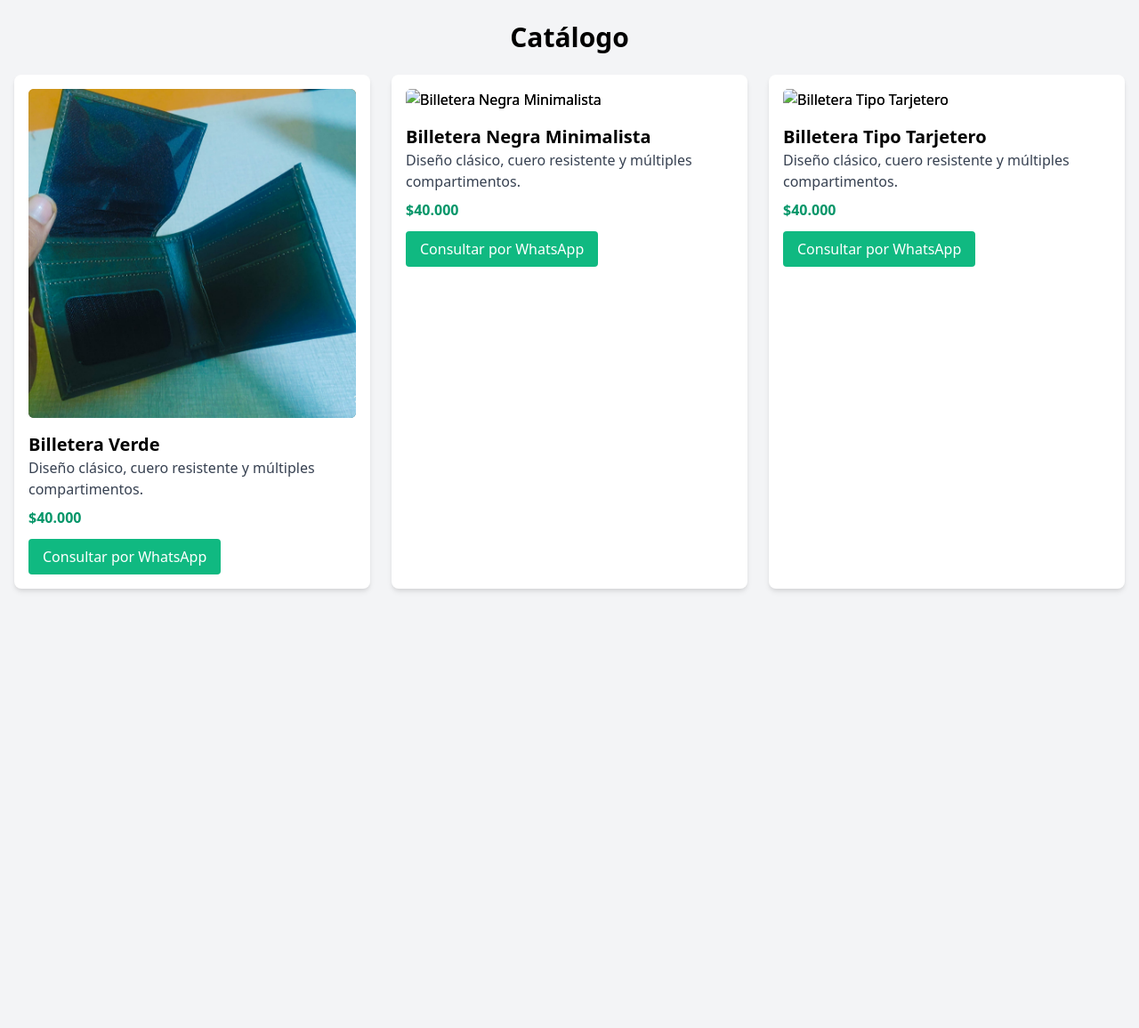
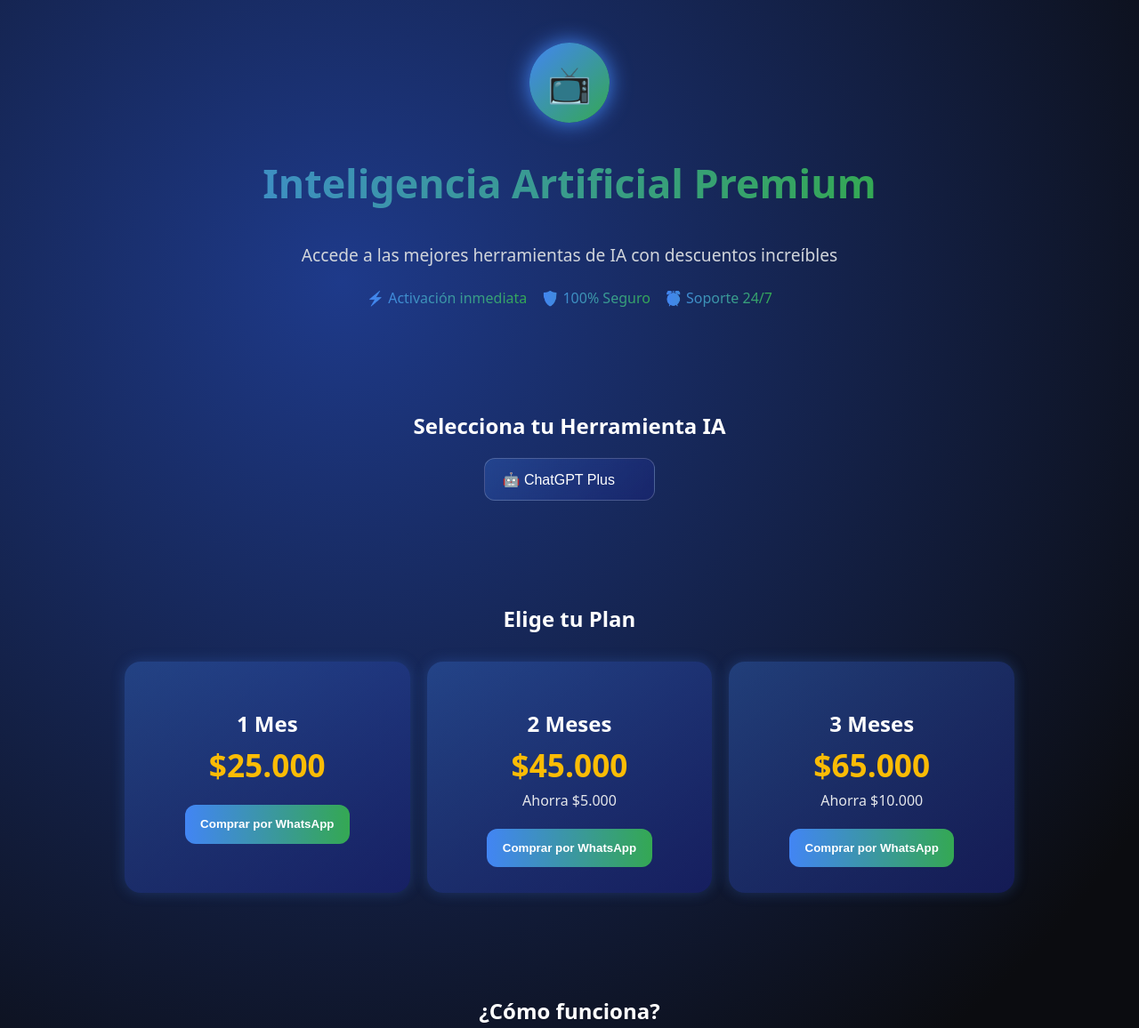
Before and after one commit to tomas2025-gif/catalogo-counts-ai, a plain HTML site: page index.html in a window 1280 px wide. Shown: the top 1156 px of the page at 89% size. Before the commit the page ends 800 px from the top, so only its background shows below. Drawn offline with nearby package versions, Linux system fonts and the light colour scheme.

Commit message:
Initial commit: AI Services Landing Page

```diff
--- a/cargarProductos.js
+++ /dev/null
@@ -1,32 +0,0 @@
-const contenedor = document.getElementById('productos');
-const telefono = "3182532667"; // Tu número real
-
-fetch('productos.json')
-  .then(response => response.json())
-  .then(productos => {
-    productos.forEach(p => {
-      const card = document.createElement('div');
-      card.className = "bg-white rounded-lg shadow-md p-4";
-
-      card.innerHTML = `
-        <div class="group relative w-full aspect-square overflow-hidden rounded-md mb-4">
-          <img src="${p.imagen_primaria}"
-               alt="${p.nombre}"
-               class="w-full h-full object-contain transition-opacity duration-300 group-hover:opacity-0">
-          <img src="${p.imagen_secundaria}"
-               alt="${p.nombre}"
-               class="absolute inset-0 w-full h-full object-contain">
-        </div>
-        <h2 class="text-xl font-semibold">${p.nombre}</h2>
-        <p class="text-gray-700 mb-2">${p.descripcion}</p>
-        <p class="text-green-600 font-bold">$${p.precio.toLocaleString('es-CO')}</p>
-        <a href="https://wa.me/${telefono}?text=${encodeURIComponent(p.mensaje)}"
-           class="inline-block mt-3 bg-green-500 text-white px-4 py-2 rounded hover:bg-green-600"
-           target="_blank">
-          Consultar por WhatsApp
-        </a>
-      `;
-
-      contenedor.appendChild(card);
-    });
-  });
--- /dev/null
+++ b/css/style.css
@@ -0,0 +1,220 @@
+/* === Estilo general inspirado en Google Gemini === */
+
+:root {
+  --blue: #4285f4;
+  --green: #34a853;
+  --yellow: #fbbc05;
+  --red: #ea4335;
+  --bg-dark: #0b0c10;
+  --text-light: #ffffff;
+  --card-bg: rgba(255, 255, 255, 0.08);
+}
+
+body {
+  margin: 0;
+  font-family: "Poppins", system-ui, sans-serif;
+  color: var(--text-light);
+  background: radial-gradient(circle at 30% 20%, #1e3a8a, #0b0c10 70%);
+  text-align: center;
+  overflow-x: hidden;
+}
+
+section {
+  padding: 3rem 1rem;
+  max-width: 1000px;
+  margin: 0 auto;
+}
+
+/* === Hero section === */
+#hero .icon {
+  background: linear-gradient(135deg, var(--blue), var(--green));
+  width: 90px;
+  height: 90px;
+  border-radius: 50%;
+  display: flex;
+  align-items: center;
+  justify-content: center;
+  font-size: 2.5rem;
+  margin: 0 auto 1rem;
+  box-shadow: 0 0 25px var(--blue);
+}
+
+#hero h1 {
+  font-size: 2.8rem;
+  font-weight: 700;
+  background: linear-gradient(90deg, var(--blue), var(--green), var(--yellow), var(--red));
+  background-size: 300% 300%;
+  animation: gradientMove 6s ease infinite;
+  -webkit-background-clip: text;
+  color: transparent;
+}
+
+@keyframes gradientMove {
+  0% { background-position: 0% 50%; }
+  50% { background-position: 100% 50%; }
+  100% { background-position: 0% 50%; }
+}
+
+#hero p {
+  color: #d1d5db;
+  margin-bottom: 1.5rem;
+  font-size: 1.2rem;
+}
+
+.features {
+  display: flex;
+  justify-content: center;
+  gap: 1rem;
+  flex-wrap: wrap;
+  color: #e2e8f0;
+}
+
+.features span {
+  background: linear-gradient(90deg, var(--blue), var(--green));
+  background-clip: text;
+  -webkit-background-clip: text;
+  color: transparent;
+  font-weight: 500;
+}
+
+/* === Selector === */
+/* === Selector actualizado estilo Gemini === */
+select {
+  padding: 0.9rem 1.2rem;
+  border-radius: 12px;
+  font-size: 1rem;
+  border: 1px solid rgba(255, 255, 255, 0.2);
+  background: linear-gradient(135deg, rgba(66, 133, 244, 0.25), rgba(26, 35, 126, 0.45));
+  color: #ffffff;
+  backdrop-filter: blur(6px);
+  transition: 0.3s;
+  appearance: none; /* oculta el estilo por defecto */
+  -webkit-appearance: none;
+  -moz-appearance: none;
+  cursor: pointer;
+}
+
+select:hover {
+  background: linear-gradient(135deg, rgba(66, 133, 244, 0.4), rgba(52, 168, 83, 0.5));
+  box-shadow: 0 0 15px rgba(66, 133, 244, 0.4);
+}
+
+select:focus {
+  outline: none;
+  border-color: var(--blue);
+  box-shadow: 0 0 20px rgba(66, 133, 244, 0.6);
+}
+
+/* Opciones dentro del desplegable */
+option {
+  background-color: #0b0c10;
+  color: white;
+  font-weight: 500;
+  padding: 0.6rem;
+  border: none;
+}
+
+option:hover,
+option:focus {
+  background: linear-gradient(90deg, var(--blue), var(--green));
+  color: white;
+}
+
+
+/* === Plan cards === */
+#plansContainer {
+  display: grid;
+  grid-template-columns: repeat(auto-fit, minmax(260px, 1fr));
+  gap: 1.2rem;
+  margin-top: 2rem;
+}
+
+.plan {
+  background: linear-gradient(145deg, rgba(66, 133, 244, 0.3), rgba(26, 35, 126, 0.6));
+  border-radius: 18px;
+  padding: 1.8rem;
+  position: relative;
+  transition: transform 0.3s ease, box-shadow 0.3s ease;
+  box-shadow: 0 0 15px rgba(66, 133, 244, 0.25);
+}
+
+.plan:hover {
+  transform: scale(1.05);
+  box-shadow: 0 0 30px rgba(66, 133, 244, 0.45);
+}
+
+.plan h3 {
+  font-size: 1.5rem;
+  margin-bottom: 0.4rem;
+}
+
+.plan .price {
+  font-size: 2.2rem;
+  font-weight: 700;
+  color: var(--yellow);
+}
+
+.plan p {
+  margin: 0.3rem 0;
+  color: #e5e7eb;
+}
+
+/* === Buttons === */
+button.buy {
+  margin-top: 1rem;
+  background: linear-gradient(90deg, var(--blue), var(--green));
+  color: white;
+  padding: 0.9rem 1.1rem;
+  border: none;
+  border-radius: 12px;
+  cursor: pointer;
+  font-weight: 600;
+  transition: 0.3s ease;
+}
+
+button.buy:hover {
+  background: linear-gradient(90deg, var(--green), var(--blue));
+  box-shadow: 0 0 20px rgba(66, 133, 244, 0.5);
+}
+
+/* === How section === */
+#how ol {
+  list-style: none;
+  padding: 0;
+  color: #d1d5db;
+  font-weight: 400;
+}
+
+#how li {
+  margin: 0.8rem 0;
+  background: rgba(255, 255, 255, 0.08);
+  border-radius: 10px;
+  padding: 0.6rem 1rem;
+  transition: 0.2s;
+}
+
+#how li:hover {
+  background: linear-gradient(90deg, var(--blue), var(--green));
+  color: white;
+}
+
+/* === Footer === */
+footer {
+  background: rgba(255, 255, 255, 0.08);
+  padding: 2rem;
+  font-size: 1rem;
+  color: #cbd5e1;
+  border-top: 1px solid rgba(255, 255, 255, 0.1);
+}
+
+footer a {
+  color: var(--green);
+  font-weight: bold;
+  text-decoration: none;
+  transition: 0.3s;
+}
+
+footer a:hover {
+  color: var(--yellow);
+  text-shadow: 0 0 8px var(--green);
+}
--- /dev/null
+++ b/data/platforms.json
@@ -0,0 +1,56 @@
+[
+  {
+    "name": "ChatGPT Plus",
+    "icon": "🤖",
+    "plans": [
+      { "duration": "1 Mes", "price": 25000 },
+      { "duration": "2 Meses", "price": 45000, "save": 5000 },
+      { "duration": "3 Meses", "price": 65000, "save": 10000 }
+    ]
+  },
+  {
+    "name": "Gemini Advanced",
+    "icon": "✨",
+    "plans": [
+      { "duration": "1 Mes", "price": 22000 },
+      { "duration": "2 Meses", "price": 40000, "save": 4000 },
+      { "duration": "3 Meses", "price": 58000, "save": 8000 }
+    ]
+  },
+  {
+    "name": "Grok Premium",
+    "icon": "⚡",
+    "plans": [
+      { "duration": "1 Mes", "price": 20000 },
+      { "duration": "2 Meses", "price": 36000, "save": 4000 },
+      { "duration": "3 Meses", "price": 52000, "save": 8000 }
+    ]
+  },
+  {
+    "name": "ChatPDF Pro",
+    "icon": "📄",
+    "plans": [
+      { "duration": "1 Mes", "price": 15000 },
+      { "duration": "2 Meses", "price": 26000, "save": 4000 },
+      { "duration": "3 Meses", "price": 37000, "save": 8000 }
+    ]
+  },
+  {
+    "name": "Canva Pro",
+    "icon": "🎨",
+    "plans": [
+      { "duration": "1 Mes", "price": 18000 },
+      { "duration": "2 Meses", "price": 32000, "save": 4000 },
+      { "duration": "3 Meses", "price": 46000, "save": 8000 }
+    ]
+  },
+  {
+    "name": "Claude Pro",
+    "icon": "🧠",
+    "plans": [
+      { "duration": "1 Mes", "price": 24000 },
+      { "duration": "2 Meses", "price": 43000, "save": 5000 },
+      { "duration": "3 Meses", "price": 62000, "save": 10000 }
+    ]
+  }
+]
--- a/index.html
+++ b/index.html
@@ -2,15 +2,46 @@
 <html lang="es">
 <head>
   <meta charset="UTF-8" />
-  <meta name="viewport" content="width=device-width, initial-scale=1.0"/>
-  <title>Catálogo</title>
-  <link href="https://cdn.jsdelivr.net/npm/tailwindcss@2.2.19/dist/tailwind.min.css" rel="stylesheet">
+  <meta name="viewport" content="width=device-width, initial-scale=1.0" />
+  <title>Inteligencia Artificial Premium</title>
+  <link rel="stylesheet" href="css/style.css" />
+  <script defer src="js/script.js"></script>
 </head>
-<body class="bg-gray-100">
-  <div class="container mx-auto px-4 py-6">
-    <h1 class="text-3xl font-bold mb-6 text-center">Catálogo</h1>
-    <div id="productos" class="grid grid-cols-1 sm:grid-cols-2 md:grid-cols-3 gap-6"></div>
-  </div>
-  <script src="cargarProductos.js"></script>
+<body>
+  <section id="hero">
+    <div class="icon"><span>📺</span></div>
+    <h1>Inteligencia Artificial Premium</h1>
+    <p>Accede a las mejores herramientas de IA con descuentos increíbles</p>
+    <div class="features">
+      <span>⚡ Activación inmediata</span>
+      <span>🛡️ 100% Seguro</span>
+      <span>⏰ Soporte 24/7</span>
+    </div>
+  </section>
+
+  <section id="selector">
+    <h2>Selecciona tu Herramienta IA</h2>
+    <select id="platformSelect"></select>
+  </section>
+
+  <section id="plans">
+    <h2>Elige tu Plan</h2>
+    <div id="plansContainer"></div>
+  </section>
+
+  <section id="how">
+    <h2>¿Cómo funciona?</h2>
+    <ol>
+      <li>Selecciona la plataforma que deseas</li>
+      <li>Elige el plan (más meses = más descuento)</li>
+      <li>Haz clic en “Comprar por WhatsApp”</li>
+      <li>Realiza el pago y recibe tu acceso al instante</li>
+    </ol>
+  </section>
+
+  <footer>
+    <p>¿Tienes dudas? Contáctanos por WhatsApp</p>
+    <a href="#" id="contact">📱 +57 318 253 2668</a>
+  </footer>
 </body>
 </html>
--- /dev/null
+++ b/js/script.js
@@ -0,0 +1,64 @@
+const phoneNumber = "573182532667";
+
+const select = document.getElementById("platformSelect");
+const container = document.getElementById("plansContainer");
+
+// Cargar plataformas desde JSON
+fetch("data/platforms.json")
+  .then((res) => res.json())
+  .then((platforms) => {
+    // Rellenar selector
+    select.innerHTML = "";
+    platforms.forEach((p, i) => {
+      const opt = document.createElement("option");
+      opt.value = i;
+      opt.textContent = `${p.icon} ${p.name}`;
+      select.appendChild(opt);
+    });
+
+    // Mostrar planes de la primera plataforma
+    renderPlans(platforms, 0);
+
+    // Cuando cambia el selector
+    select.addEventListener("change", (e) =>
+      renderPlans(platforms, e.target.value)
+    );
+
+    // Contact link
+    document.getElementById("contact").onclick = () => {
+      const msg = "Hola! Tengo una consulta sobre las suscripciones";
+      window.open(
+        `https://wa.me/${phoneNumber}?text=${encodeURIComponent(msg)}`
+      );
+    };
+  })
+  .catch((err) => {
+    console.error("Error cargando JSON:", err);
+    select.innerHTML = "<option>Error al cargar plataformas</option>";
+  });
+
+// Mostrar los planes
+function renderPlans(platforms, index) {
+  container.innerHTML = "";
+  const platform = platforms[index];
+  platform.plans.forEach((plan) => {
+    const div = document.createElement("div");
+    div.className = "plan";
+    div.innerHTML = `
+      <h3>${plan.duration}</h3>
+      <p class="price">$${plan.price.toLocaleString("es-CO")}</p>
+      ${plan.save ? `<p>Ahorra $${plan.save.toLocaleString("es-CO")}</p>` : ""}
+      <button class="buy">Comprar por WhatsApp</button>
+    `;
+    div.querySelector(".buy").onclick = () => {
+      const msg = `Hola! Quiero comprar:\n\n📱 Plataforma: ${platform.name}\n📦 Plan: ${plan.duration}\n💰 Precio: $${plan.price.toLocaleString(
+        "es-CO"
+      )}\n\n¿Cómo procedo con el pago?`;
+      window.open(
+        `https://wa.me/${phoneNumber}?text=${encodeURIComponent(msg)}`,
+        "_blank"
+      );
+    };
+    container.appendChild(div);
+  });
+}
--- a/productos.json
+++ /dev/null
@@ -1,29 +0,0 @@
-[
-  {
-    "id": 1,
-    "nombre": "Billetera Verde",
-    "precio": 40000,
-    "imagen_primaria": "images/primaria.jpg",
-    "imagen_secundaria": "images/secundaria.jpg",
-    "descripcion": "Diseño clásico, cuero resistente y múltiples compartimentos.",
-    "mensaje": "Hola, estoy interesado en la billetera. ¿Tienes disponibilidad?"
-  },
-  {
-    "id": 2,
-    "nombre": "Billetera Negra Minimalista",
-    "precio": 40000,
-    "imagen_primaria": "Iimages/primaria.jpg",
-    "imagen_secundaria": "Iimages/secundaria.jpg",
-    "descripcion": "Diseño clásico, cuero resistente y múltiples compartimentos.",
-    "mensaje": "Hola, estoy interesado en la billetera. ¿Tienes disponibilidad?"
-  },
-  {
-    "id": 3,
-    "nombre": "Billetera Tipo Tarjetero",
-    "precio": 40000,
-   "imagen_primaria": "Iimages/primaria.jpg",
-    "imagen_secundaria": "Iimages/secundaria.jpg",
-    "descripcion": "Diseño clásico, cuero resistente y múltiples compartimentos.",
-    "mensaje": "Hola, estoy interesado en la billetera. ¿Tienes disponibilidad?"
-  }
-]
```
